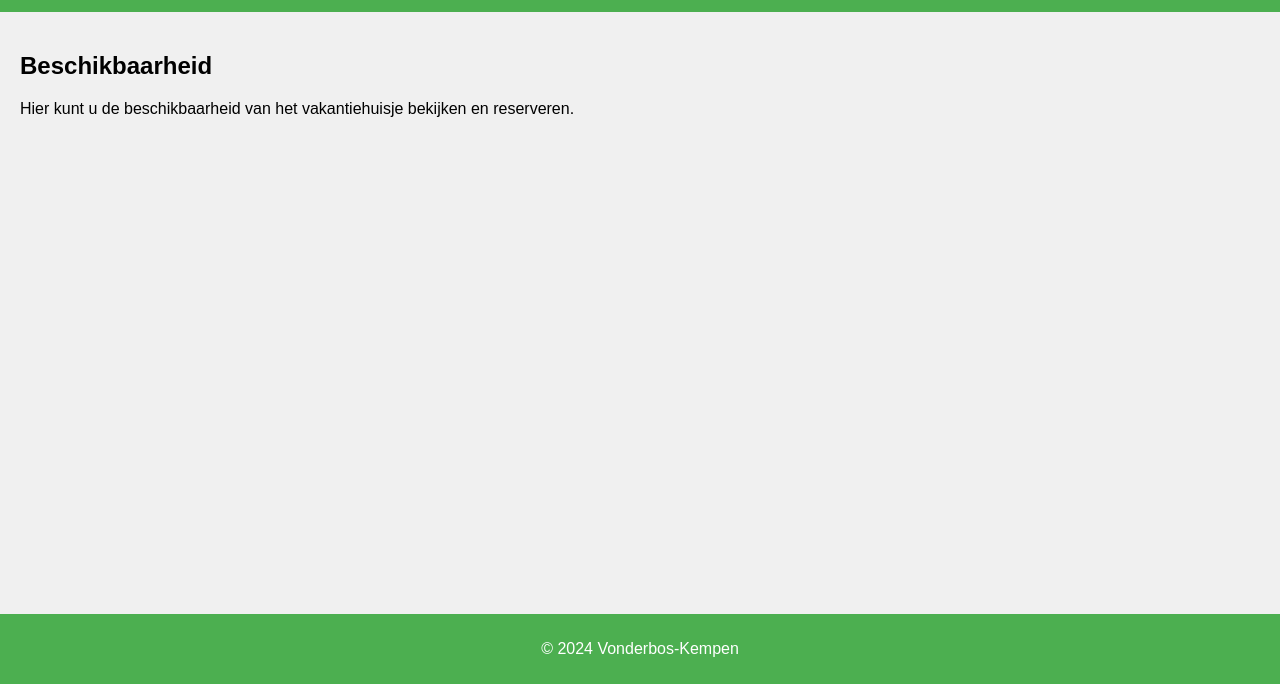
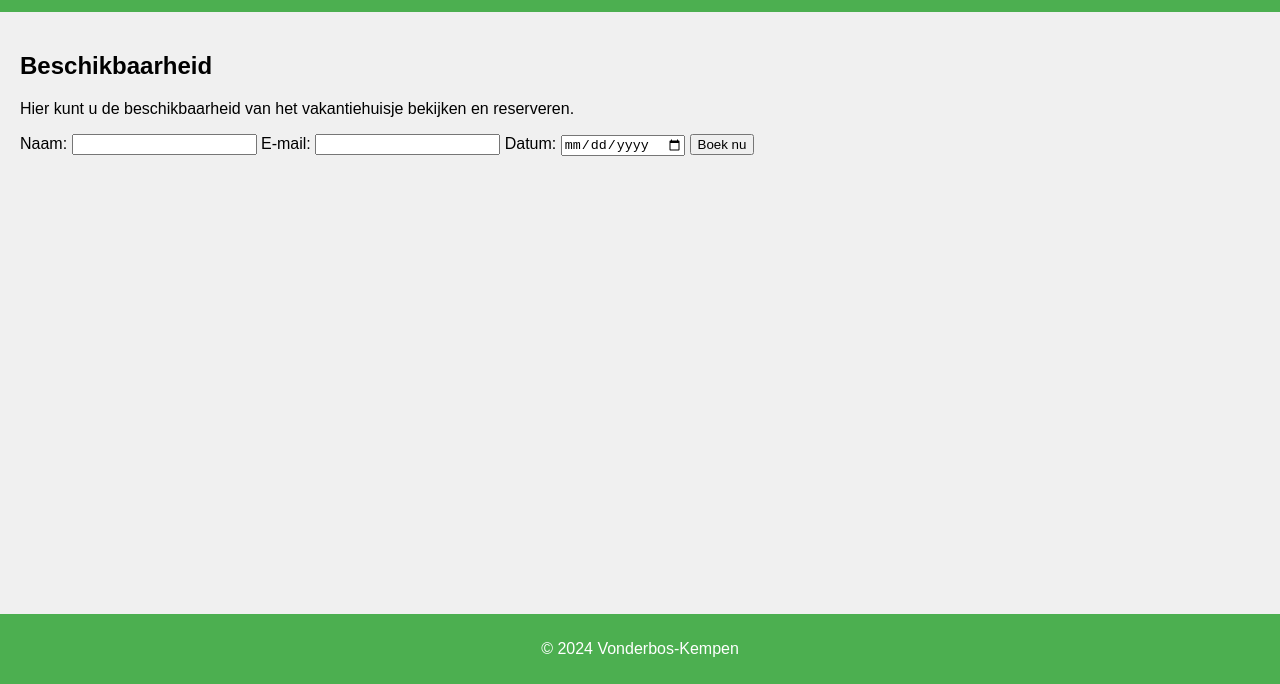
Before and after one commit to JefGust/JefGust.github.io_Vonderbos-Kempen, a plain HTML site: page agenda.html in a window 1280 px wide. Shown: the part 116-800 px from the top of the page. Drawn offline with Linux system fonts and the light colour scheme.

Commit message:
Update agenda.html

```diff
--- a/agenda.html
+++ b/agenda.html
@@ -23,11 +23,24 @@
         <section>
             <h2>Beschikbaarheid</h2>
             <p>Hier kunt u de beschikbaarheid van het vakantiehuisje bekijken en reserveren.</p>
-            <!-- Placeholder voor agendafunctie -->
+            <form id="booking-form">
+                <label for="name">Naam:</label>
+                <input type="text" id="name" name="name" required>
+
+                <label for="email">E-mail:</label>
+                <input type="email" id="email" name="email" required>
+
+                <label for="date">Datum:</label>
+                <input type="date" id="date" name="date" required>
+
+                <button type="submit">Boek nu</button>
+            </form>
+            <div id="booking-result"></div>
         </section>
     </main>
     <footer>
         <p>&copy; 2024 Vonderbos-Kempen</p>
     </footer>
+    <script src="booking.js"></script>
 </body>
 </html>
```
